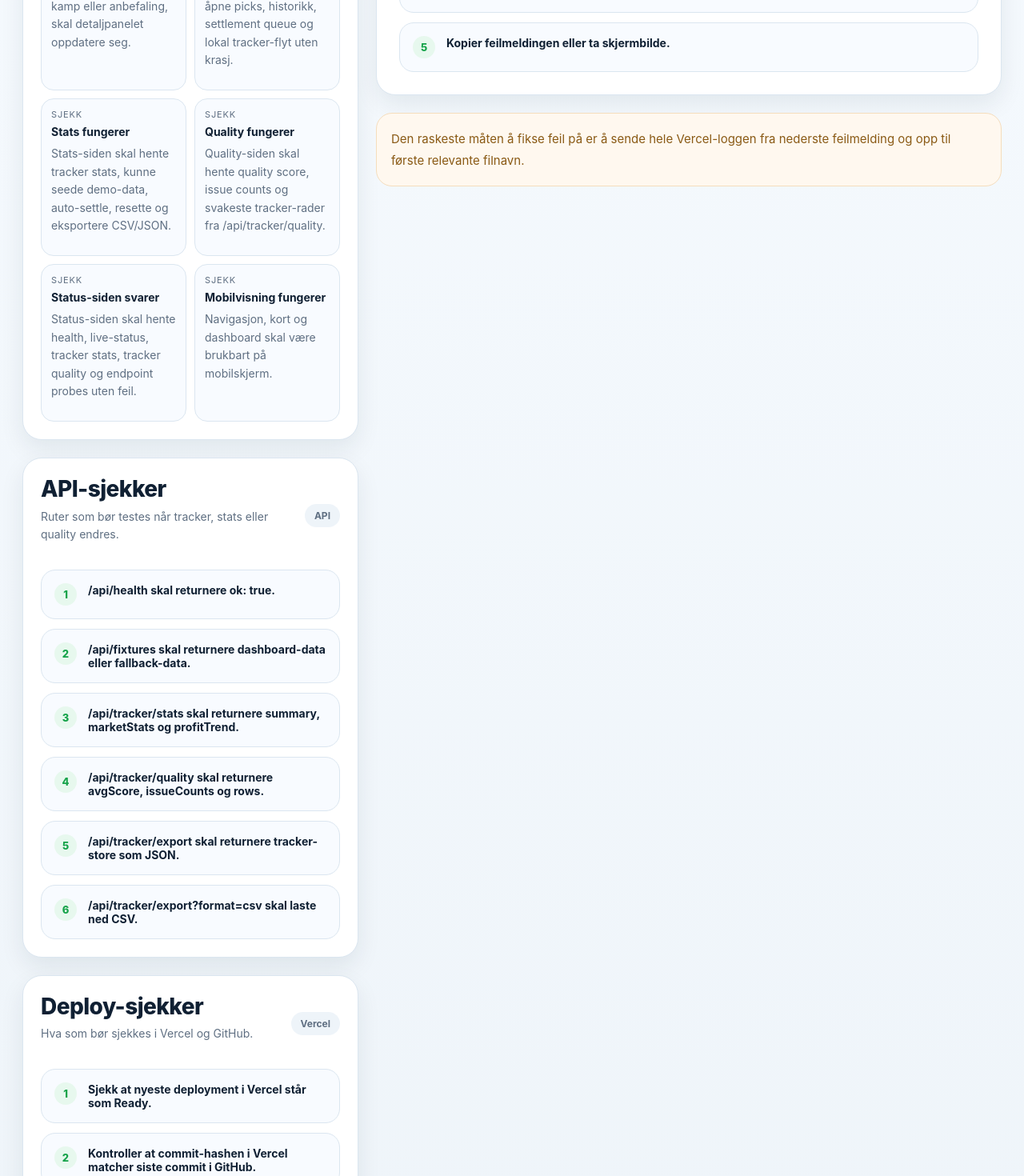
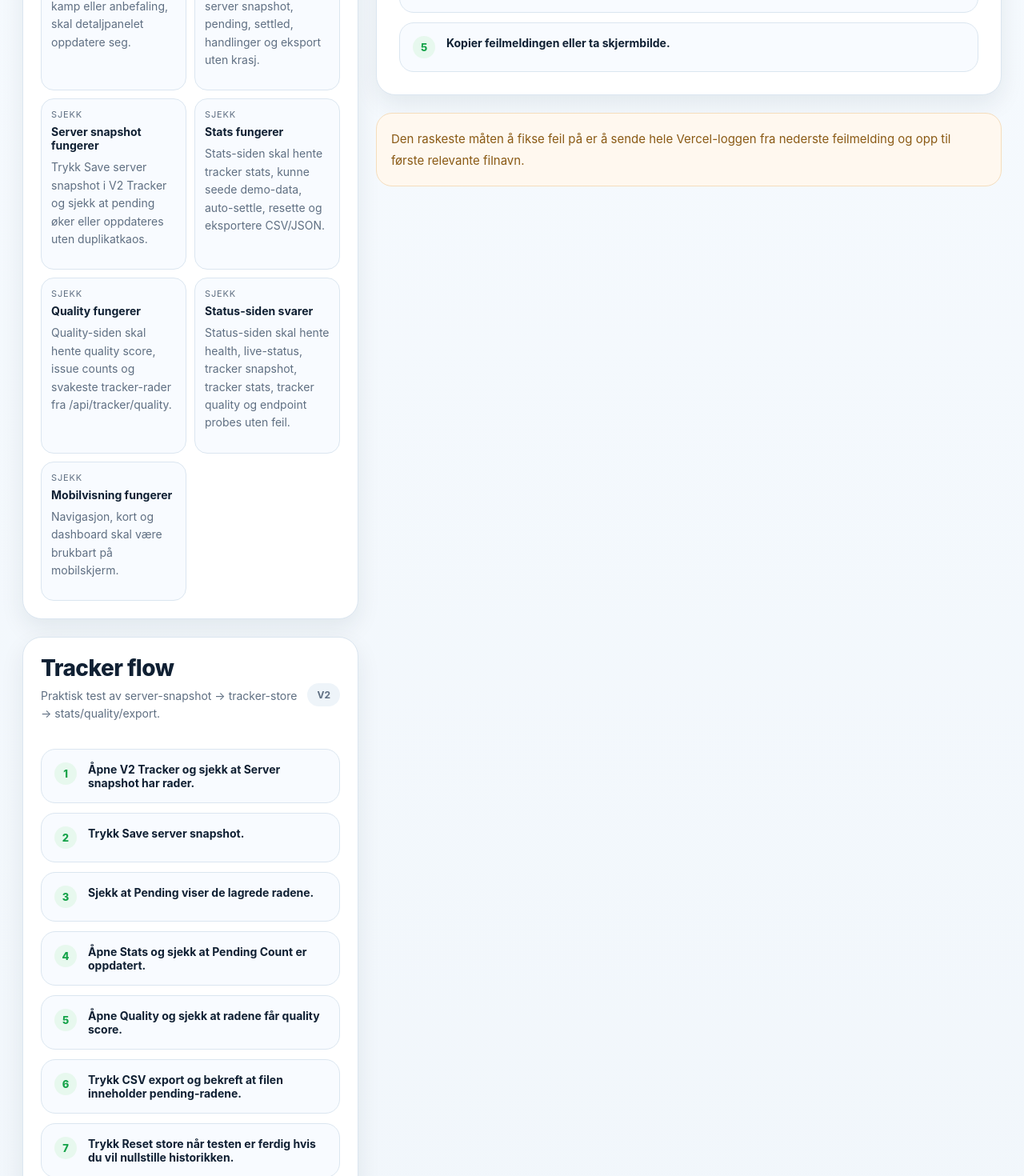
Before and after one commit to hakonnilsen157-commits/PL-betting-model, a Next.js app in the folder pl-vercel-v1/: page /qa in a window 1280 px wide. Shown: the part 840-2310 px from the top of the page at 80% size. Built offline with nearby package versions, Linux system fonts and the light colour scheme.

Commit message:
Expand QA for server snapshot tracker flow

```diff
--- a/pl-vercel-v1/app/qa/page.tsx
+++ b/pl-vercel-v1/app/qa/page.tsx
@@ -13,7 +13,11 @@ const qaChecks = [
   },
   {
     title: 'V2 Tracker laster',
-    description: 'Tracker-siden skal vise åpne picks, historikk, settlement queue og lokal tracker-flyt uten krasj.',
+    description: 'Tracker-siden skal vise server snapshot, pending, settled, handlinger og eksport uten krasj.',
+  },
+  {
+    title: 'Server snapshot fungerer',
+    description: 'Trykk Save server snapshot i V2 Tracker og sjekk at pending øker eller oppdateres uten duplikatkaos.',
   },
   {
     title: 'Stats fungerer',
@@ -25,7 +29,7 @@ const qaChecks = [
   },
   {
     title: 'Status-siden svarer',
-    description: 'Status-siden skal hente health, live-status, tracker stats, tracker quality og endpoint probes uten feil.',
+    description: 'Status-siden skal hente health, live-status, tracker snapshot, tracker stats, tracker quality og endpoint probes uten feil.',
   },
   {
     title: 'Mobilvisning fungerer',
@@ -44,10 +48,23 @@ const deployChecks = [
 const apiChecks = [
   '/api/health skal returnere ok: true.',
   '/api/fixtures skal returnere dashboard-data eller fallback-data.',
+  '/api/tracker/snapshot skal returnere rows, source og generatedAt.',
+  'POST /api/tracker/snapshot skal lagre snapshot-rader til tracker-store.',
+  '/api/tracker/history skal vise open og settled trackerhistorikk.',
   '/api/tracker/stats skal returnere summary, marketStats og profitTrend.',
   '/api/tracker/quality skal returnere avgScore, issueCounts og rows.',
   '/api/tracker/export skal returnere tracker-store som JSON.',
   '/api/tracker/export?format=csv skal laste ned CSV.',
+];
+
+const trackerFlowChecks = [
+  'Åpne V2 Tracker og sjekk at Server snapshot har rader.',
+  'Trykk Save server snapshot.',
+  'Sjekk at Pending viser de lagrede radene.',
+  'Åpne Stats og sjekk at Pending Count er oppdatert.',
+  'Åpne Quality og sjekk at radene får quality score.',
+  'Trykk CSV export og bekreft at filen inneholder pending-radene.',
+  'Trykk Reset store når testen er ferdig hvis du vil nullstille historikken.',
 ];
 
 const bugTemplate = [
@@ -91,6 +108,25 @@ export default function QAPage() {
                   <div className="metric-pill-label">Sjekk</div>
                   <div className="metric-pill-value">{check.title}</div>
                   <p className="section-subtitle" style={{ marginTop: 8 }}>{check.description}</p>
+                </div>
+              ))}
+            </div>
+          </section>
+
+          <section className="list-card">
+            <div className="list-card-header">
+              <div>
+                <h2 className="section-title" style={{ marginBottom: 0 }}>Tracker flow</h2>
+                <p className="section-subtitle">Praktisk test av server-snapshot → tracker-store → stats/quality/export.</p>
+              </div>
+              <div className="badge-soft">V2</div>
+            </div>
+
+            <div className="reason-list">
+              {trackerFlowChecks.map((item, index) => (
+                <div key={item} className="reason-card">
+                  <span className="reason-number">{index + 1}</span>
+                  <div className="metric-pill-value">{item}</div>
                 </div>
               ))}
             </div>
```
